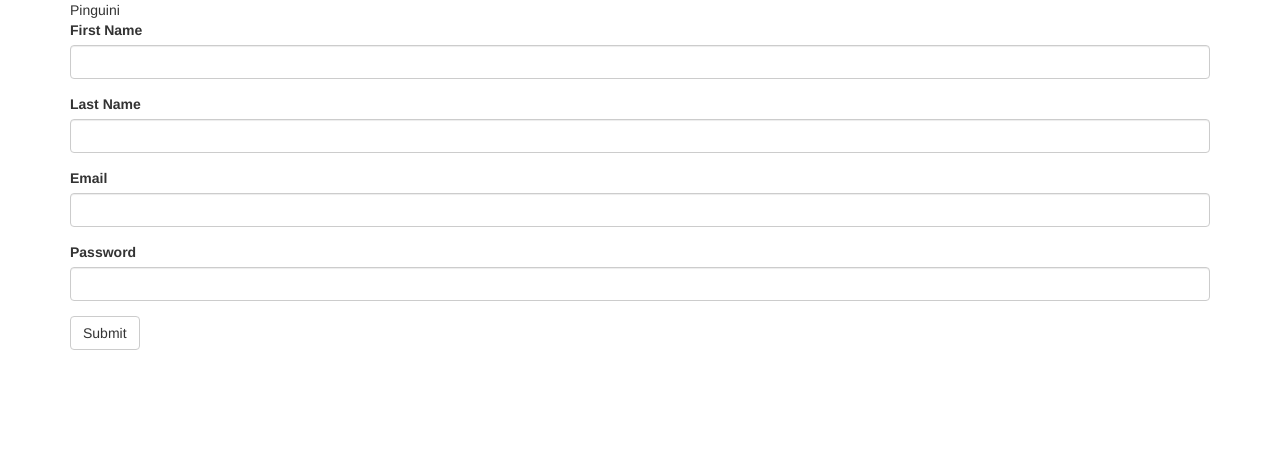
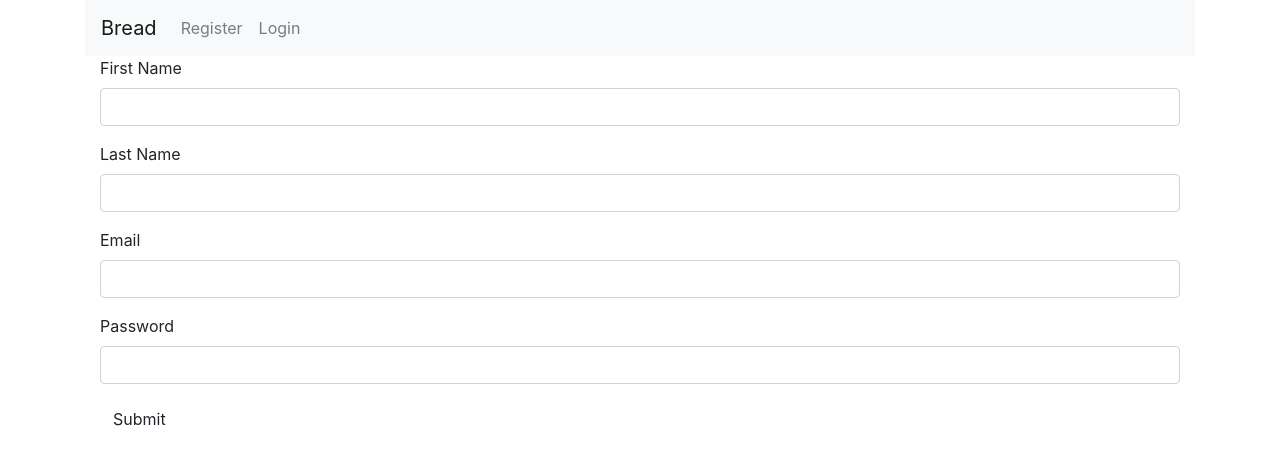
Before and after one commit to ElliottSmith610/online-shop, a Flask app: page /register in a window 1280 px wide. Shown: the top 465 px of the page. Run offline with Flask 2, Linux system fonts and the light colour scheme; some libraries are stand-ins or nearby versions.

Commit message:
Navigation Bar

```diff
--- a/templates/base.html
+++ b/templates/base.html
@@ -1,13 +1,42 @@
-{% extends 'bootstrap/base.html' %}
-{% import 'bootstrap/wtf.html' as wtf %}
+<!doctype html>
+<html>
+<head>
+    <link rel="stylesheet" href="https://stackpath.bootstrapcdn.com/bootstrap/4.3.1/css/bootstrap.min.css" integrity="sha384-ggOyR0iXCbMQv3Xipma34MD+dH/1fQ784/j6cY/iJTQUOhcWr7x9JvoRxT2MZw1T" crossorigin="anonymous">
+    <title>Elliott's Online Shop {% block title %}{% endblock %}</title>
+</head>
+<body>
+<div class="container">
+    <nav class="navbar navbar-expand-lg navbar-light bg-light">
+  <a class="navbar-brand" href="{{ url_for('home') }}">Bread</a>
+  <button class="navbar-toggler" type="button" data-toggle="collapse" data-target="#navbarNav" aria-controls="navbarNav" aria-expanded="false" aria-label="Toggle navigation">
+    <span class="navbar-toggler-icon"></span>
+  </button>
+  <div class="collapse navbar-collapse" id="navbarNav">
+    <ul class="navbar-nav mr-auto">
+      {% if current_user.is_authenticated %}
+                <li class="nav-item">
+                    <a class="nav-link" href="{{ url_for('logout') }}">Logout</a>
+                </li>
+                {% else %}
+                <li class="nav-item">
+                    <a class="nav-link" href="{{ url_for('register') }}">Register</a>
+                </li>
+                <li class="nav-item">
+                    <a class="nav-link" href="{{ url_for('login') }}">Login</a>
+                </li>
+                {% endif %}
+    </ul>
+  </div>
+</nav>
+</div>
 
-{% block title %}Elliott's Online Shop{% endblock %}
-
-{% block navbar %}
 <div class="container">
-  Pinguini
-</div>
-{% endblock %}
-
 {% block content %}
 {% endblock %}
+</div>
+
+    <script src="https://code.jquery.com/jquery-3.3.1.slim.min.js" integrity="sha384-q8i/X+965DzO0rT7abK41JStQIAqVgRVzpbzo5smXKp4YfRvH+8abtTE1Pi6jizo" crossorigin="anonymous"></script>
+    <script src="https://cdnjs.cloudflare.com/ajax/libs/popper.js/1.14.7/umd/popper.min.js" integrity="sha384-UO2eT0CpHqdSJQ6hJty5KVphtPhzWj9WO1clHTMGa3JDZwrnQq4sF86dIHNDz0W1" crossorigin="anonymous"></script>
+    <script src="https://stackpath.bootstrapcdn.com/bootstrap/4.3.1/js/bootstrap.min.js" integrity="sha384-JjSmVgyd0p3pXB1rRibZUAYoIIy6OrQ6VrjIEaFf/nJGzIxFDsf4x0xIM+B07jRM" crossorigin="anonymous"></script>
+</body>
+</html>
--- a/templates/login.html
+++ b/templates/login.html
@@ -1,3 +1,4 @@
+{% import 'bootstrap/wtf.html' as wtf %}
 {% extends 'base.html' %}
 {% block content %}
 <div class="container">
```
